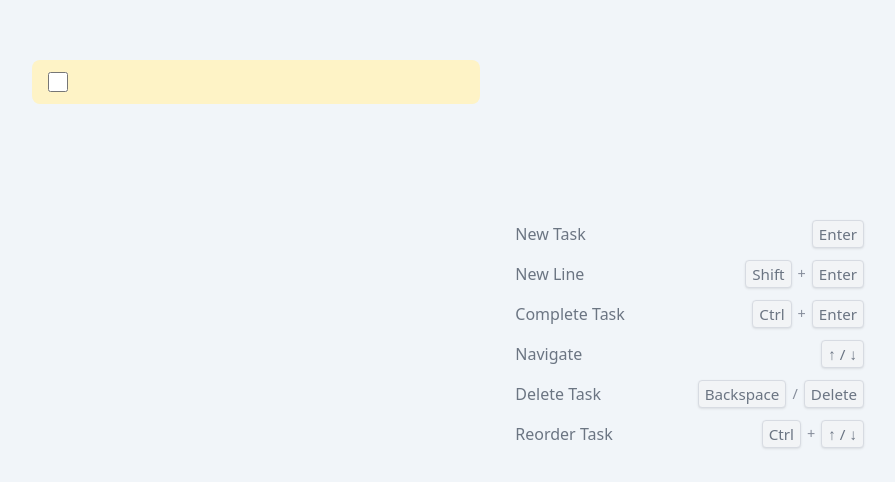
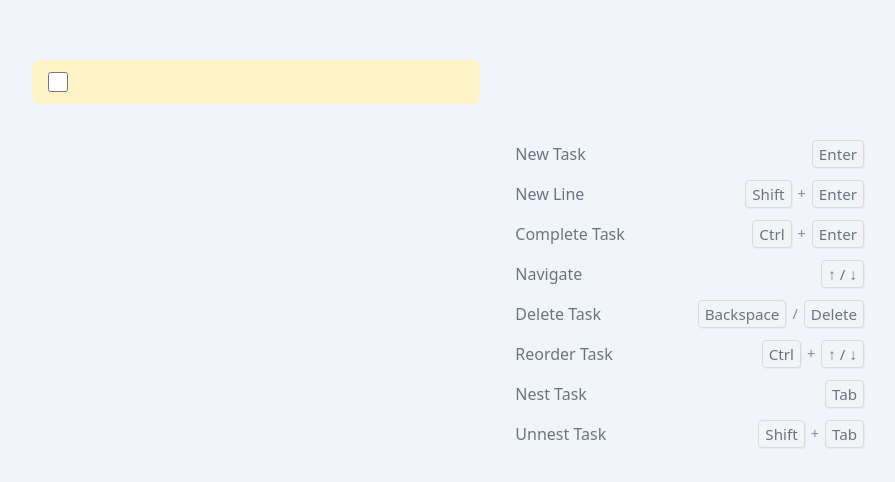
Before and after one commit to PinW/frontlog, a Vue app: page / in a window 1280 px wide. Shown: the part 318-800 px from the top of the page, without its empty margins (384-1279 px from the left). Built offline with nearby package versions, Linux system fonts and the light colour scheme.

Commit message:
hotkey helpers for nesting

```diff
--- a/src/components/HotkeyHelper.vue
+++ b/src/components/HotkeyHelper.vue
@@ -11,7 +11,7 @@
           <template v-for="(part, index) in hotkey.combo" :key="index">
             <kbd
               v-if="part !== '/' && part !== '+' && part !== 'or'"
-              class="bg-gray-100 text-gray-600 rounded border border-gray-300 px-1.5 py-0.5 text-[0.95em] font-sans shadow-sm whitespace-nowrap"
+              class="bg-gray-100 text-gray-600 rounded border border-gray-300 px-1.5 py-0.5 text-[0.95em] font-sans shadow-[1px_1px_0_rgba(0,0,0,0.05)] whitespace-nowrap"
             >
               <span v-html="part"></span>
             </kbd>
--- a/src/stores/hotkeys.js
+++ b/src/stores/hotkeys.js
@@ -9,6 +9,8 @@ export const useHotkeysStore = defineStore('hotkeys', {
       { action: 'Navigate', combo: ['&#x2191; / &#x2193;'] },
       { action: 'Delete Task', combo: ['Backspace', '/', 'Delete'] },
       { action: 'Reorder Task', combo: ['Ctrl', '+', '&#x2191; / &#x2193;'] },
+      { action: 'Nest Task', combo: ['Tab'] },
+      { action: 'Unnest Task', combo: ['Shift', '+', 'Tab'] },
     ],
   }),
   getters: {
```
